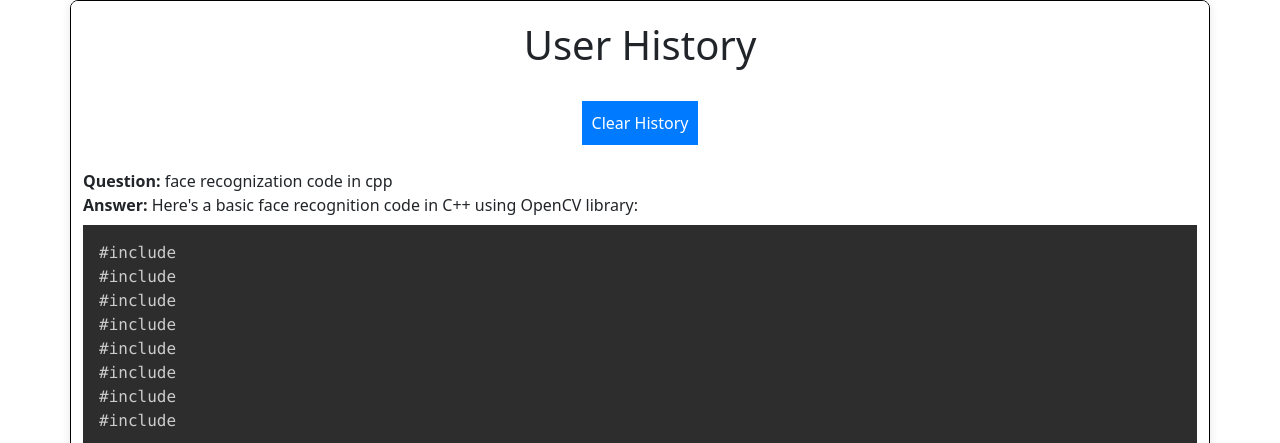
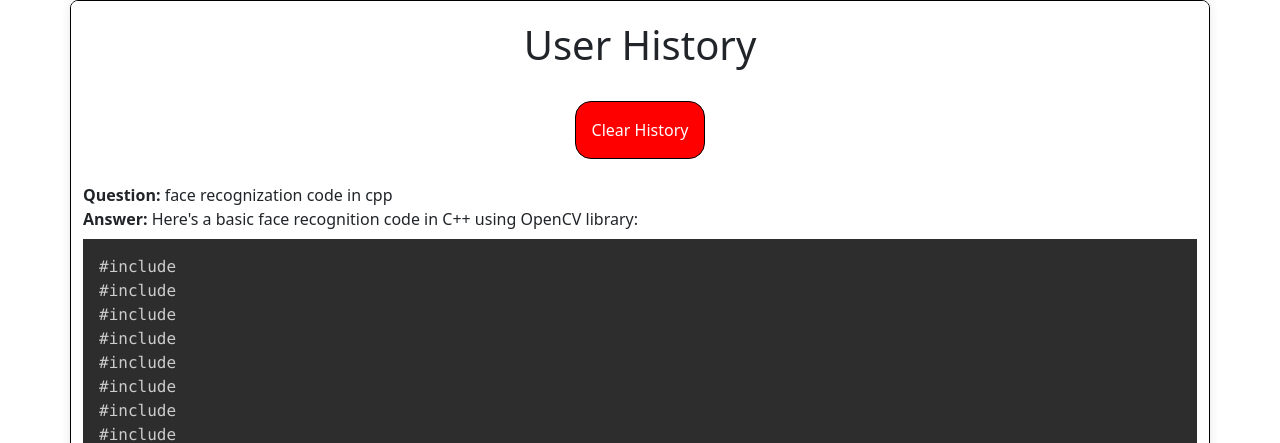
Before and after one commit to nikhildubey-23/ravan-with-webui, a Flask app: page /view_history in a window 1280 px wide. Shown: the part 56-499 px from the top of the page. Run offline with Flask 3, Linux system fonts and the light colour scheme; data comes from the database, SQL or seed files in the repository; some libraries are stand-ins or nearby versions.

Commit message:
history page is done

```diff
--- a/app/templates/history.html
+++ b/app/templates/history.html
@@ -39,7 +39,7 @@
             <h1>User History</h1>
             <div class="history-buttons">
                 <form method="POST" action="/clear_history">
-                    <button type="submit">Clear History</button>
+                    <button type="submit"class="answer" >Clear History</button>
                 </form>
 
             </div>
```
